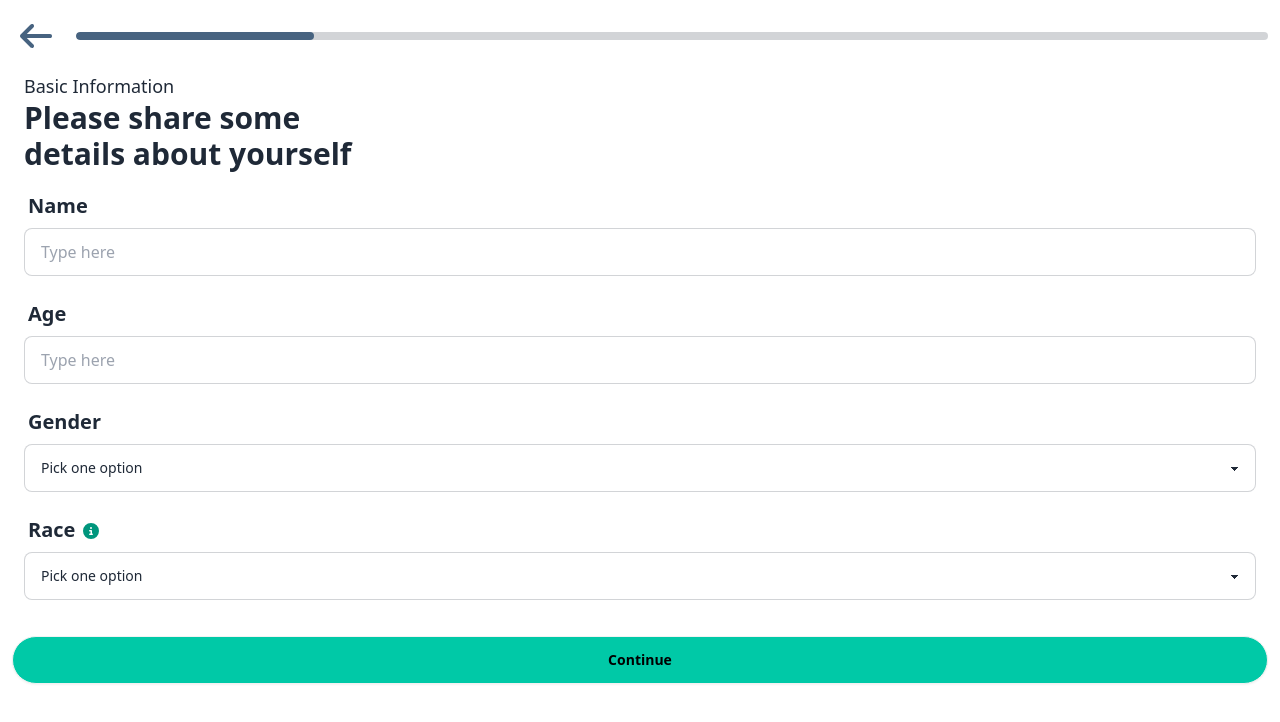
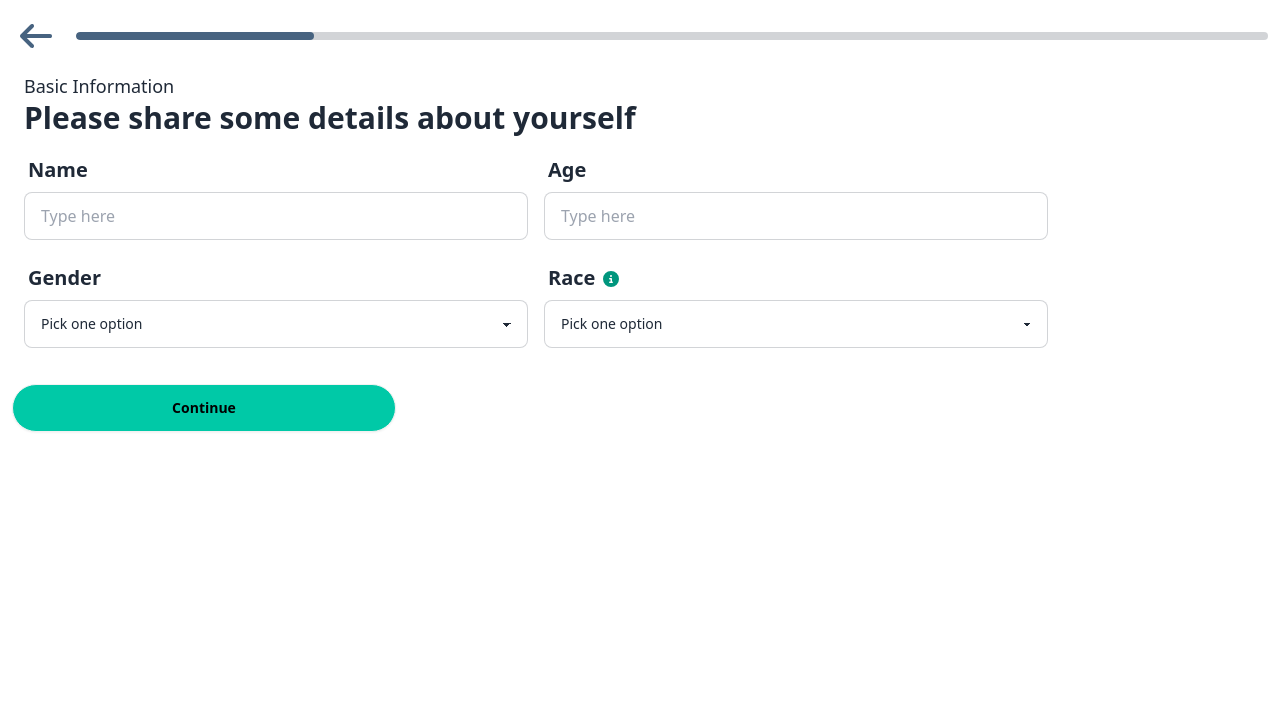
Before and after one commit to brandonlhk/legsDay, a React (Vite) app in the folder frontend/: page /onboard in a window 1280 px wide. Shown: the top 722 px of the page. Built offline with nearby package versions, Linux system fonts and the light colour scheme.

Commit message:
desktop responsiveness for Onboard

```diff
--- a/frontend/src/pages/onboard/Onboard.jsx
+++ b/frontend/src/pages/onboard/Onboard.jsx
@@ -147,10 +147,10 @@ export default function Onboard() {
                 {page === 0 && <div className="p-3">
                     {/* Header */}
                     <p className="text-lg text-pretty">Basic Information</p>
-                    <p className="text-3xl font-bold">Please share some <br />details about yourself</p>
+                    <p className="text-3xl font-bold text-balance">Please share some details about yourself</p>
 
                     {/* Inputs */}
-                    <div className="flex flex-col mt-3 gap-4">
+                    <div className="grid grid-cols-1 lg:grid-cols-2 gap-4 mt-3 lg:max-w-5xl">
                         {/* name */}
                         <label className="form-control w-full">
                             <div className="label">
@@ -183,7 +183,7 @@ export default function Onboard() {
                             <div className="label">
                                 <div>
                                     <span className="label-text font-bold text-xl">Race</span>
-                                    <div className="tooltip ml-2" data-tip="Providing your race helps us personalise your health assessment based on factors that may influence health risks and outcomes.">
+                                    <div className="tooltip tooltip-right ml-2" data-tip="Providing your race helps us personalise your health assessment based on factors that may influence health risks and outcomes.">
                                         <FontAwesomeIcon
                                             icon={faCircleInfo}
                                             className="text-tertGreen"
@@ -211,7 +211,7 @@ export default function Onboard() {
                     <p className="text-3xl font-bold">How many day(s) do you plan to workout a week?</p>
 
                     {/* Inputs */}
-                    <div className="flex flex-col mt-8 gap-6 mb-6" >
+                    <div className="grid grid-cols-1 lg:grid-cols-2 gap-6 mt-3 mb-6 lg:max-w-2xl" >
                         {/* 2 days */}
                         {[
                             {"days" : "1", "info" : "1 day"},
@@ -249,7 +249,7 @@ export default function Onboard() {
                     <p className="text-3xl font-bold">Do you face difficulties in any of the following:</p>
 
                     {/* Inputs */}
-                    <div className="flex flex-col mt-12 gap-4 mb-6" >
+                    <div className="flex flex-col mt-12 gap-4 mb-6 lg:max-w-lg" >
                         {[
                             "Sitting up after lying down",
                             "Balancing on uneven ground",
@@ -280,7 +280,7 @@ export default function Onboard() {
                     <p className="text-3xl font-bold">Do you face difficulties in any of the following:</p>
 
                     {/* Inputs */}
-                    <div className="flex flex-col mt-12 gap-4 mb-6" >
+                    <div className="flex flex-col mt-12 gap-4 mb-6 lg:max-w-lg" >
                         {[
                             "Standing up from sitting on the floor or squatting",
                             "Getting out of a car or vehicle",
@@ -311,7 +311,7 @@ export default function Onboard() {
                     <p className="text-3xl font-bold">Do you face difficulties in any of the following:</p>
 
                     {/* Inputs */}
-                    <div className="flex flex-col mt-12 gap-4 mb-6" >
+                    <div className="flex flex-col mt-12 gap-4 mb-6 lg:max-w-lg" >
                         {[
                             "Carrying groceries",
                             "Pushing a pram or wheelchair",
@@ -338,7 +338,7 @@ export default function Onboard() {
 
 
                 {/* Next page */}
-                <button className="btn bg-themeGreen text-center w-full text-black mt-auto mb-6 rounded-full" onClick={nextPage}>Continue</button>
+                <button className="btn bg-themeGreen text-center w-full text-black mt-auto mb-6 rounded-full lg:max-w-sm" onClick={nextPage}>Continue</button>
             </div>
         </div>
     )
```
